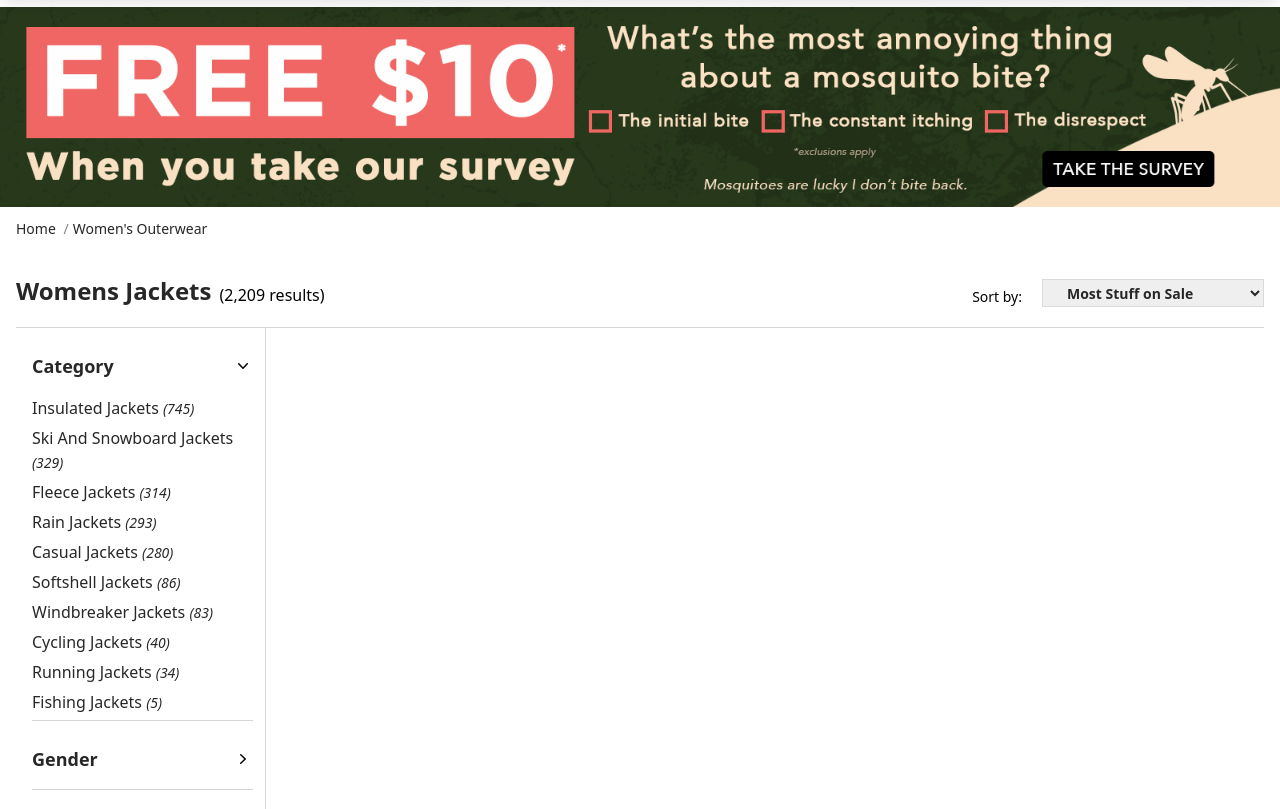
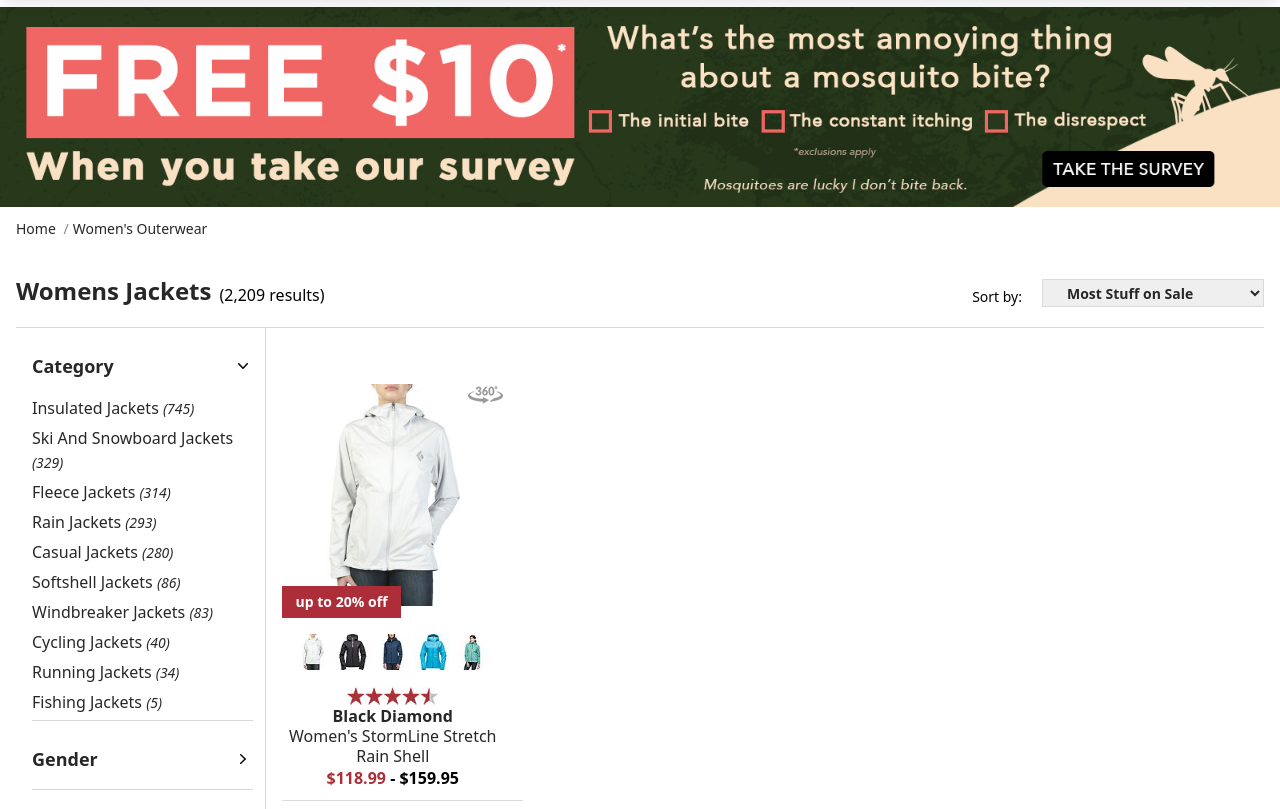
Before and after one commit to usman-FE/moosejaw, a website: page index.html in a window 1280 px wide. Shown: the part 143-952 px from the top of the page. Drawn offline with nearby package versions, Linux system fonts and the light colour scheme.

Commit message:
Building Cards

```diff
--- a/index.html
+++ b/index.html
@@ -3199,7 +3199,7 @@
         </div>
       </div>
       <!-- DESKTOP CATEGORIES & RESULTS -->
-      <main class="flex border-t border-[#d7d7d7]">
+      <main class="flex items-start border-t border-[#d7d7d7]">
         <aside class="w-1/5 hidden md:block border-r border-[#d7d7d7]">
           <nav class="pr-1.5 lg:pr-3 lg:ml-4">
             <!-- CATEGORIES -->
@@ -3319,7 +3319,85 @@
             </form>
           </nav>
         </aside>
-        <section class="w-4/5"></section>
+        <section class="md:w-4/5 px-4">
+          <!-- PRODUCT CARDS SECTION -->
+          <ul class="w-full grid grid-cols-1 md:grid-cols-3 lg:grid-cols-4 justify-center">
+            <!-- PRODUCT CARD -->
+            <li class="flex items-center justify-center pt-5 pb-8 md:pt-11 md:pb-0 border-b border-[#dadada]">
+              <article class="md:pr-[8%] my-0 mx-auto w-full h-full items-center flex md:flex-col">
+                <!-- PRODUCT IMAGE -->
+                <a href="#" class="block md:my-3 h-36 w-40 md:w-auto md:h-auto overflow-hidden relative">
+                  <img src="images/p1.jpg" alt="Product Image" title="Product Image" class="object-fill">
+                  <span class="absolute top-0 right-0 mr-px">
+                    <img src="images/srp-360.png" alt="360" class="max-w-full">
+                  </span>
+                  <!-- PRODUCT DISCOUNT -->
+                  <div class="absolute bottom-0 left-0 block md:hidden">
+                    <span class="bg-[#ad2e39] text-center text-white font-bold text-xs flex px-3.5 py-1.5 cursor-text">
+                      <span>up to</span>&nbsp;
+                      <span>20%</span>&nbsp;
+                      <span> off</span>
+                    </span>
+                  </div>
+                </a>
+                <!-- PRODUCT DETAILS -->
+                <div class="flex flex-col text-left md:text-center pl-1 md:pl-0 relative">
+                  <!-- PRODUCT DISCOUNT -->
+                  <div class="absolute top-0 left-0 md:-translate-y-full hidden md:block">
+                    <span class="bg-[#ad2e39] text-center text-white font-bold text-sm flex px-3.5 py-1.5 cursor-text">
+                      <span>up to</span>&nbsp;
+                      <span>20%</span>&nbsp;
+                      <span> off</span>
+                    </span>
+                  </div>
+                  <!-- PRODUCT THUMNAILS -->
+                  <div class="w-full mx-auto justify-around my-4">
+                    <ul class="flex justify-start md:justify-center gap-1">
+                      <li class="h-9 w-9 cursor-pointer">
+                        <img src="images/thumb1.1.jpg" alt="Thumbnail">
+                      </li>
+                      <li class="h-9 w-9 cursor-pointer">
+                        <img src="images/thumb1.2.jpg" alt="Thumbnail">
+                      </li>
+                      <li class="h-9 w-9 cursor-pointer">
+                        <img src="images/thumb1.3.jpg" alt="Thumbnail">
+                      </li>
+                      <li class="h-9 w-9 cursor-pointer">
+                        <img src="images/thumb1.4.jpg" alt="Thumbnail">
+                      </li>
+                      <li class="h-9 w-9 cursor-pointer">
+                        <img src="images/thumb1.5.jpg" alt="Thumbnail">
+                      </li>
+                    </ul>
+                  </div>
+                  <!-- PRODUCT RATINGS -->
+                  <div class="w-full mx-auto md:justify-center">
+                    <a href="#" class="w-full flex justify-start md:justify-center">
+                      <img src="images/rating1.jpg" alt="Rating" class="max-w-full h-auto">
+                    </a>
+                  </div>
+                  <!-- PRODUCT DESCRIPTION -->
+                  <div class="w-full">
+                    <a href="#" class="w-full hover:underline">
+                      <h3 class="leading-tight flex flex-col text-[#272727]">
+                        <strong>Black Diamond</strong>
+                        <span>Women's StormLine Stretch Rain Shell</span>
+                      </h3>
+                    </a>
+                  </div>
+                  <!-- PRODUCT PRICE -->
+                  <div class="w-full">
+                    <a href="#" class="w-full flex justify-start md:justify-center mb-2.5 font-bold">
+                      <span class="text-[#ad2e39]">$118.99</span>&nbsp;-&nbsp;
+                      <span>$159.95</span>
+                    </a>
+                  </div>
+                </div>
+              </article>
+            </li>
+          </ul>
+
+        </section>
       </main>
     </section>
     <!-- MAIN RESULTS SECTION END -->
```
Also changed, not shown: dist/main.css, images/p1.jpg (added), images/rating1.jpg (added), images/srp-360.png (added), images/thumb1.1.jpg (added), images/thumb1.2.jpg (added), images/thumb1.3.jpg (added), images/thumb1.4.jpg (added), images/thumb1.5.jpg (added).
